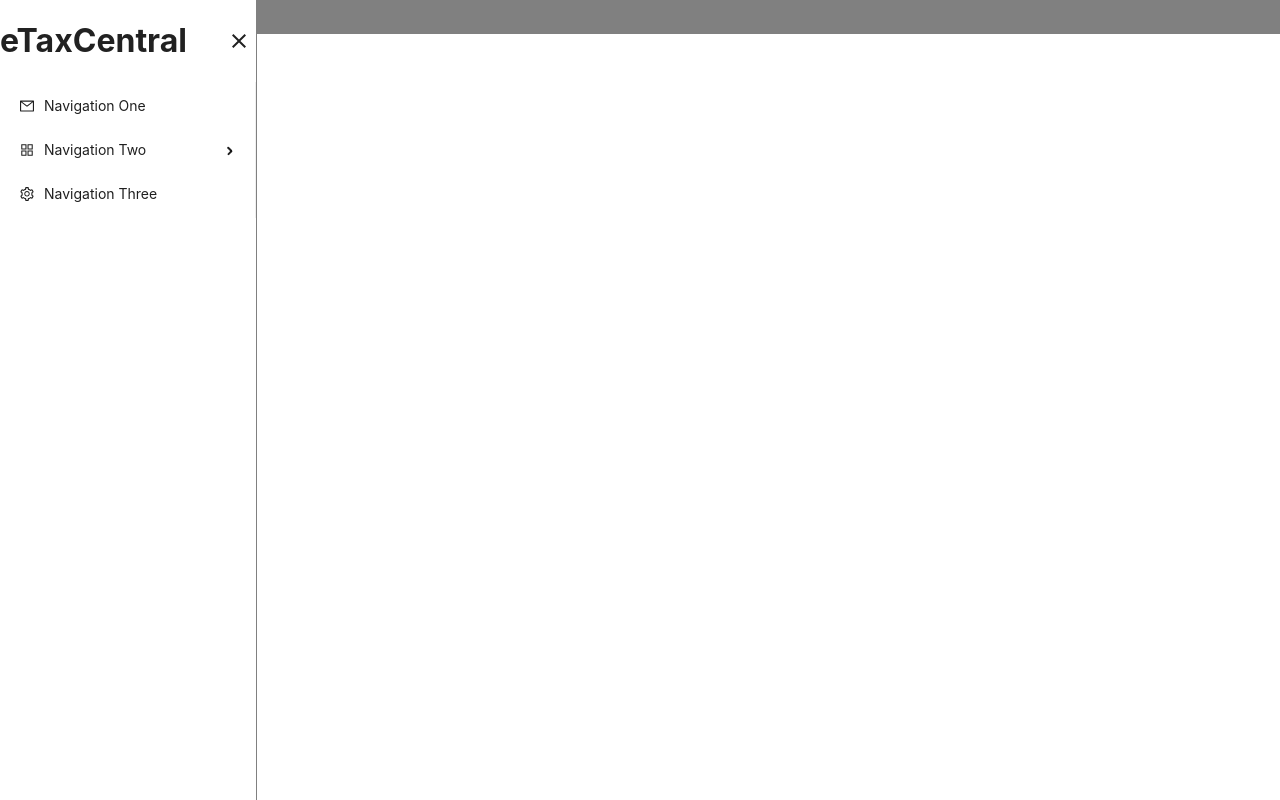
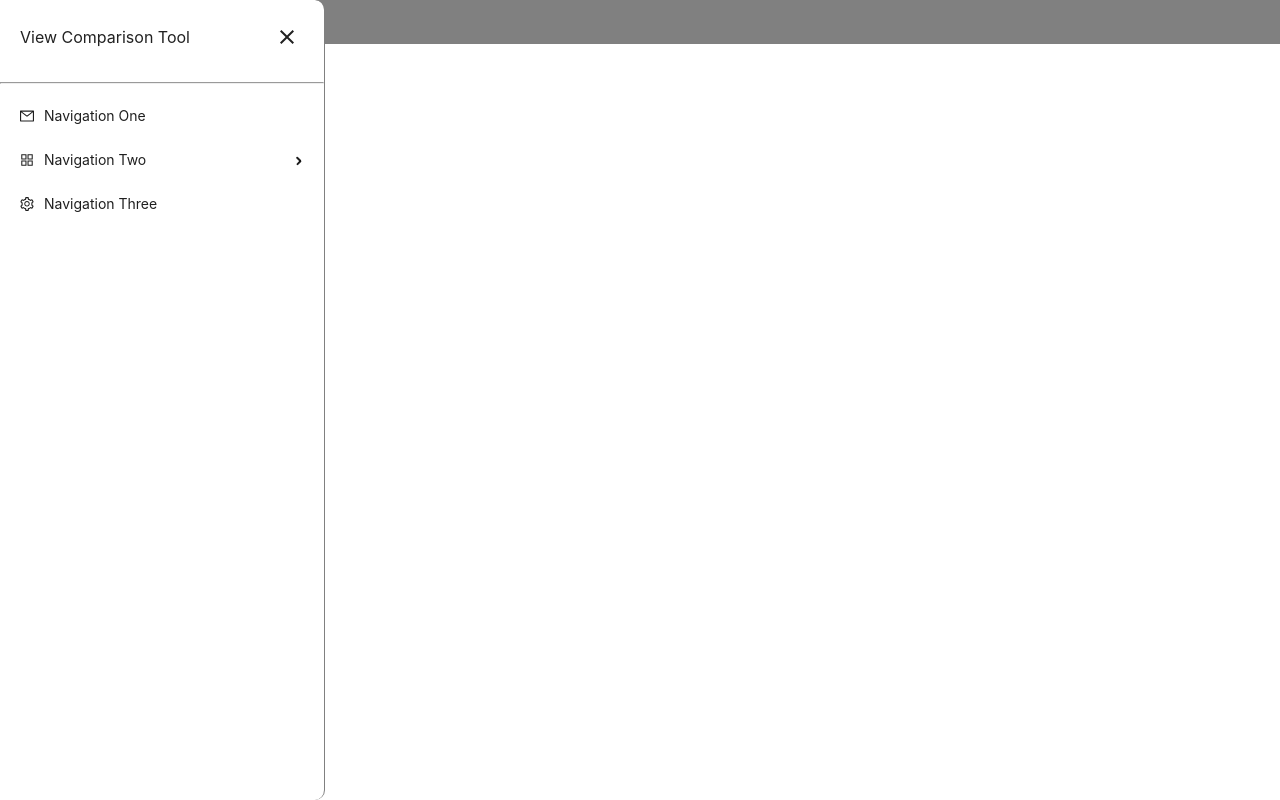
Before and after one commit to andres-etax/drawer_and_menu_combination, a React (Create React App) app: page /thedrawer in a window 1280 px wide. Both pictures are taken after a click on the icon 17 px from the left and 17 px from the top of the page. Built offline with nearby package versions, Linux system fonts and the light colour scheme.

Commit message:
completed css for navigation component

```diff
--- a/src/components/NavigationMenu.js
+++ b/src/components/NavigationMenu.js
@@ -56,7 +56,7 @@ const items = [
 const NavigationMenu = () => {
   return (
     <div>
-      <Menu id="navMenu" style={{ width: 256 }} mode="vertical" items={items} />
+      <Menu id="navMenu" mode="vertical" items={items} />
     </div>
   );
 };
--- a/src/components/TheDrawer.js
+++ b/src/components/TheDrawer.js
@@ -8,7 +8,7 @@ import CloseIcon from "@mui/icons-material/Close";
 export default function TheDrawer() {
   const [opened, setOpened] = useState(false);
   const toggleDrawer = () => setOpened((prev) => !prev);
-  const [zIndex, setZindex] = useState(0);
+  const [index, setIndex] = useState(0);
 
   return (
     <div>
@@ -16,6 +16,8 @@ export default function TheDrawer() {
         style={{
           display: "flex",
           backgroundColor: "gray",
+          padding: '5px'
+
         }}
       >
         <DensityMediumIcon id="densityMediumIcon" onClick={toggleDrawer} />
@@ -24,7 +26,8 @@ export default function TheDrawer() {
       <Drawer
         style={{
           position: "relative",
-          zIndex: zIndex,
+          zIndex: index,
+
         }}
         open={opened}
         hideBackdrop={true}
@@ -32,8 +35,8 @@ export default function TheDrawer() {
         <Box
           style={{
             position: "relative",
-            zIndex: zIndex + 1,
-            width: "fit-content",
+            zIndex: index + 1,
+            width: "fit-content"
           }}
           role="presentation"
         >
@@ -41,13 +44,17 @@ export default function TheDrawer() {
             style={{
               display: "flex",
               justifyContent: "space-between",
+              gap: '80px',
               alignItems: "center",
+              padding: "20px"
             }}
           >
-            <h1>eTaxCentral</h1>
+            <h1>View Comparison Tool</h1>
             <CloseIcon id="closeIcon" onClick={toggleDrawer} />
           </div>
+          <hr/>
           <NavigationMenu />
+
         </Box>
       </Drawer>
     </div>
--- a/src/css/drawer1.css
+++ b/src/css/drawer1.css
@@ -1,39 +1,58 @@
 #navMenu .ant-menu-item:hover {
-  background-color: lightgray;
+  background-color: rgb(236, 236, 236);
 }
 
 #navMenu .ant-menu-submenu-title:hover {
-  background-color: lightgray;
+  background-color: rgb(236, 236, 236);
 }
 
 #navMenu-sub2-popup .ant-menu-item:hover {
-  background-color: lightgray;
+  background-color: rgb(236, 236, 236);
 }
 
 #navMenu .ant-menu-item-only-child:hover {
-  background-color: lightgray;
+  background-color: rgb(236, 236, 236);
+}
+
+#navMenu {
+  border-inline-end: none;
 }
 
 #densityMediumIcon {
   padding: 5px;
   cursor: pointer;
+  border-radius: 5px;
 }
 #densityMediumIcon:hover {
-  background-color: lightgray;
-  border-radius: 50%;
+  background-color: rgb(236, 236, 236);
 }
 
-.MuiPaper-root{
+.MuiPaper-root {
   box-shadow: none !important;
   border-right: 0.5px solid gray;
+  border-radius: 0px 10px 10px 0px;
 }
 
+#navMenu-sub2-popup {
+  border: 1px solid black;
+  box-shadow: none;
+}
 
 #closeIcon {
   padding: 5px;
+  border-radius: 5px;
   cursor: pointer;
 }
+
 #closeIcon:hover {
   background-color: lightgray;
-  border-radius: 50%;
+  background-color: rgb(236, 236, 236);
 }
+
+h1 {
+  all: unset;
+}
+
+hr {
+  color: rgb(236, 236, 236);
+}
```
